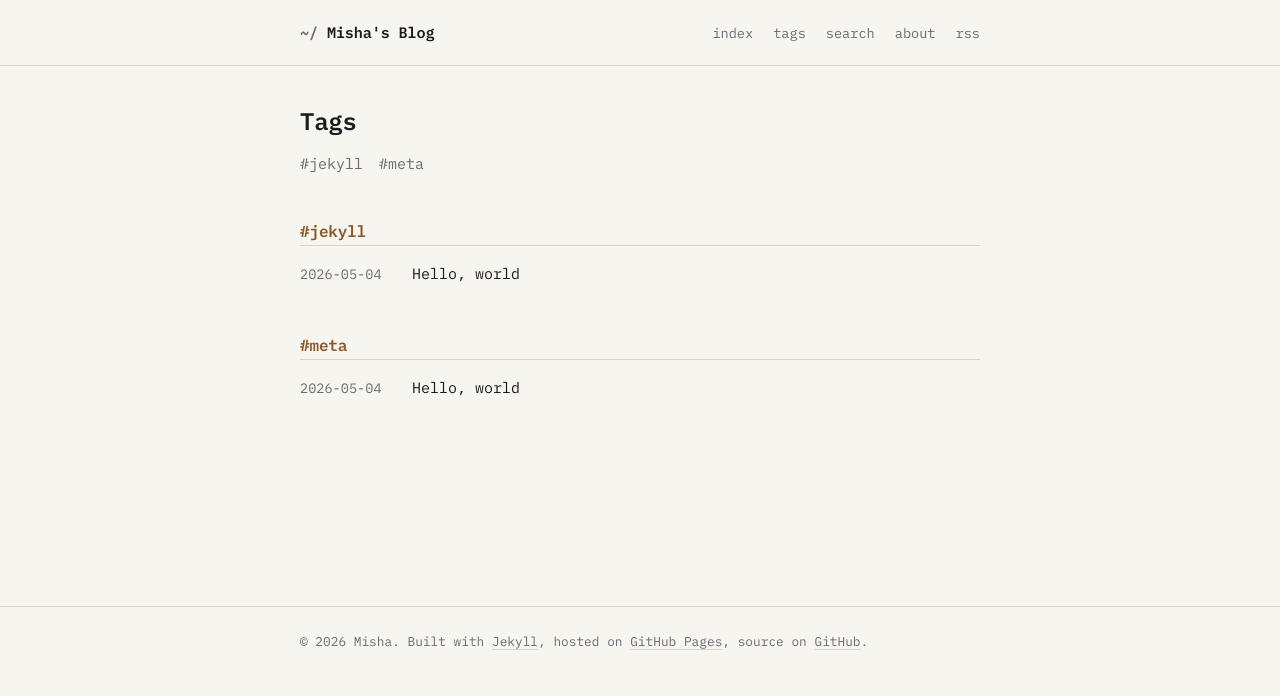
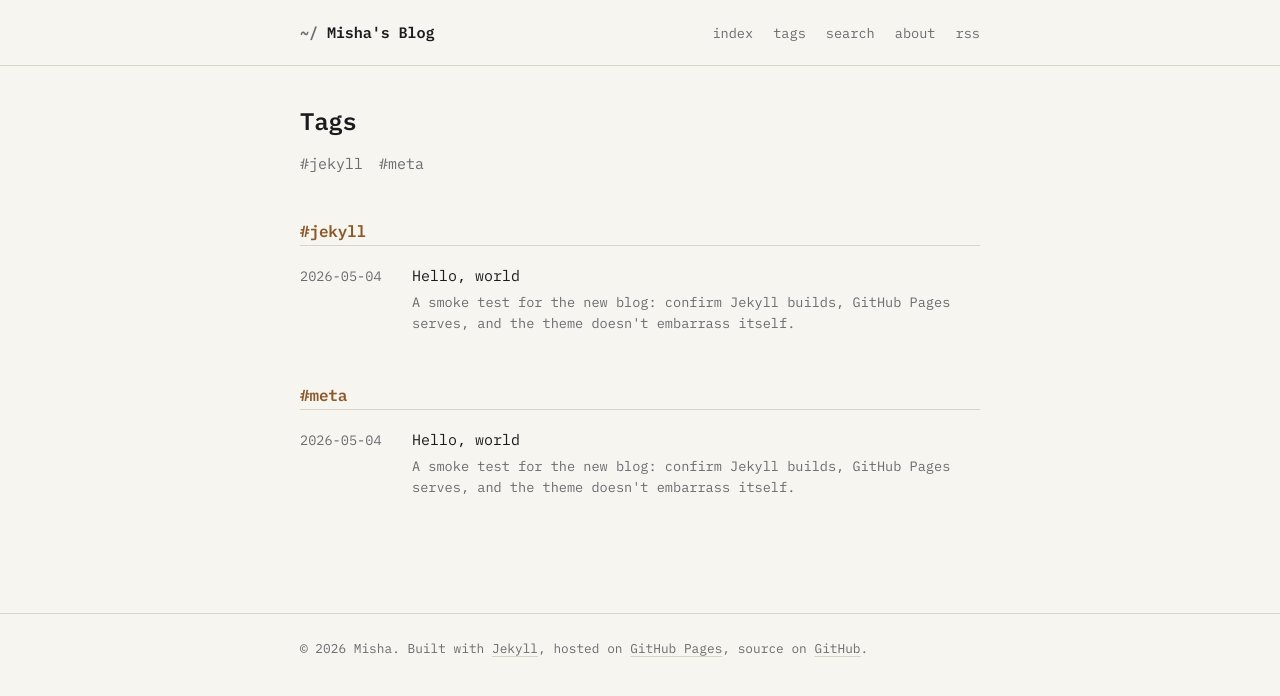
Before and after one commit to RatherBland/ratherbland.github.io, a Jekyll site: the page built from tags.html, in a window 1280 px wide. Shown: the top 696 px of the page. Built offline with Jekyll 4.4.1, drawn with Linux system fonts in a browser that asks for light colours.

Commit message:
Show post descriptions/excerpts on home and tag listings

```diff
--- a/_posts/2026-05-04-hello-world.md
+++ b/_posts/2026-05-04-hello-world.md
@@ -4,6 +4,9 @@ title: "Hello, world"
 date: 2026-05-04 12:00:00 +0000
 categories: [meta]
 tags: [meta, jekyll]
+description: >-
+  A smoke test for the new blog: confirm Jekyll builds, GitHub Pages serves,
+  and the theme doesn't embarrass itself.
 ---
 
 This is the first post on the blog — mostly a smoke test to confirm Jekyll
--- a/assets/css/main.scss
+++ b/assets/css/main.scss
@@ -201,7 +201,7 @@ pre > code {
   display: grid;
   grid-template-columns: 6rem 1fr;
   gap: 1rem;
-  padding: 0.5rem 0;
+  padding: 0.65rem 0;
   border-bottom: 1px dashed var(--rule);
   align-items: baseline;
 }
@@ -212,6 +212,12 @@ pre > code {
   font-variant-numeric: tabular-nums;
   white-space: nowrap;
 }
+.post-list__body {
+  display: flex;
+  flex-direction: column;
+  gap: 0.2rem;
+  min-width: 0;
+}
 .post-list__title {
   color: var(--text);
   text-decoration: none;
@@ -219,12 +225,18 @@ pre > code {
 .post-list__title:hover {
   color: var(--accent);
 }
+.post-list__excerpt {
+  margin: 0;
+  color: var(--muted);
+  font-size: 0.85rem;
+  line-height: 1.55;
+}
 
 @media (max-width: 520px) {
   .post-list__item {
     grid-template-columns: 1fr;
-    gap: 0.1rem;
-    padding: 0.75rem 0;
+    gap: 0.15rem;
+    padding: 0.85rem 0;
   }
 }
 
--- a/tags.html
+++ b/tags.html
@@ -31,7 +31,13 @@ permalink: /tags/
           {%- if post.tags contains tag -%}
           <li class="post-list__item">
             <time class="post-list__date" datetime="{{ post.date | date_to_xmlschema }}">{{ post.date | date: "%Y-%m-%d" }}</time>
-            <a class="post-list__title" href="{{ post.url | relative_url }}">{{ post.title | escape }}</a>
+            <div class="post-list__body">
+              <a class="post-list__title" href="{{ post.url | relative_url }}">{{ post.title | escape }}</a>
+              {%- assign summary = post.description | default: post.excerpt | strip_html | strip_newlines | normalize_whitespace -%}
+              {%- if summary and summary != "" -%}
+              <p class="post-list__excerpt">{{ summary | truncate: 160 }}</p>
+              {%- endif -%}
+            </div>
           </li>
           {%- endif -%}
         {%- endfor -%}
```
Also changed, not shown: _layouts/home.html (+7 -1 lines), README.md.
